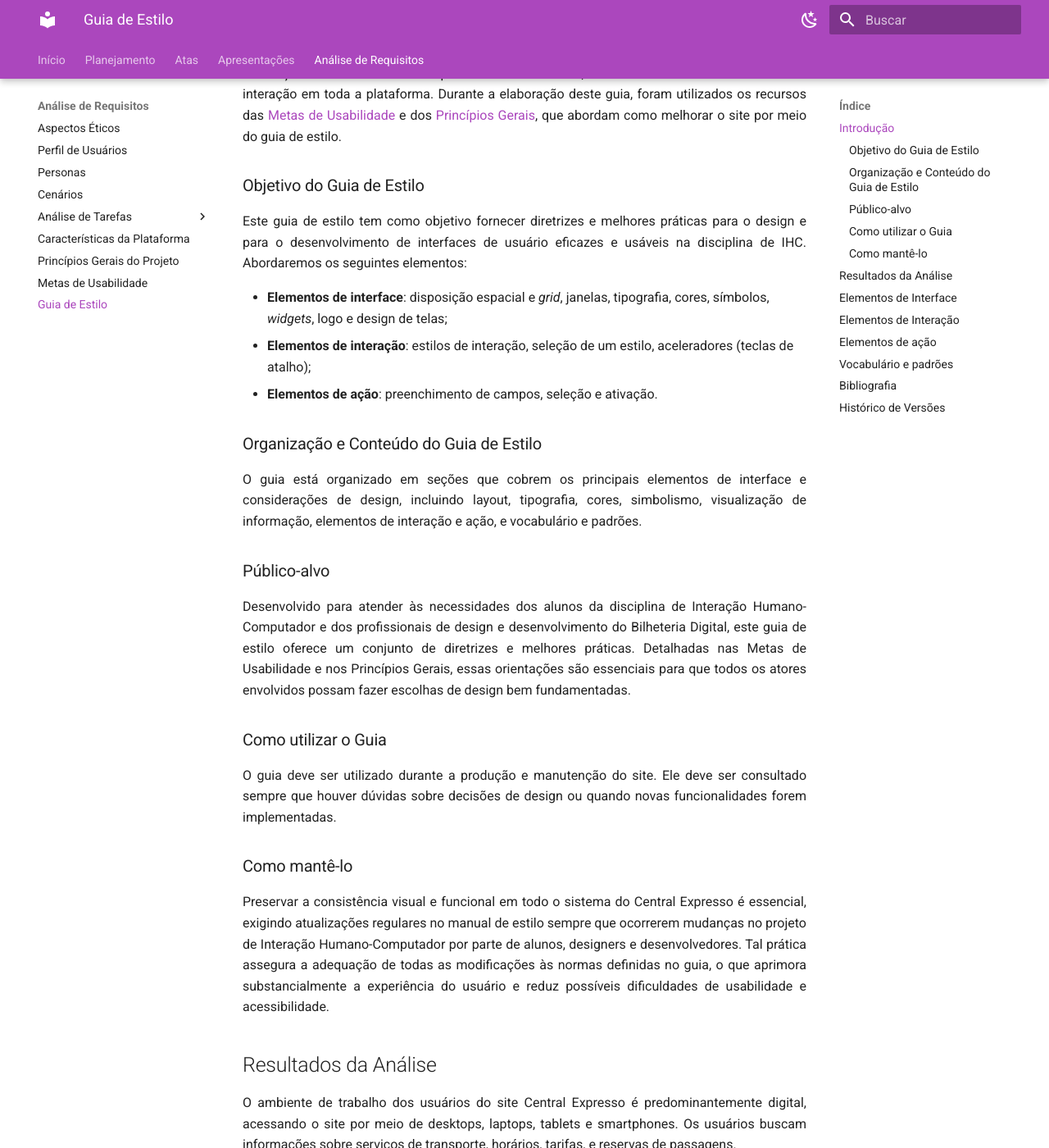
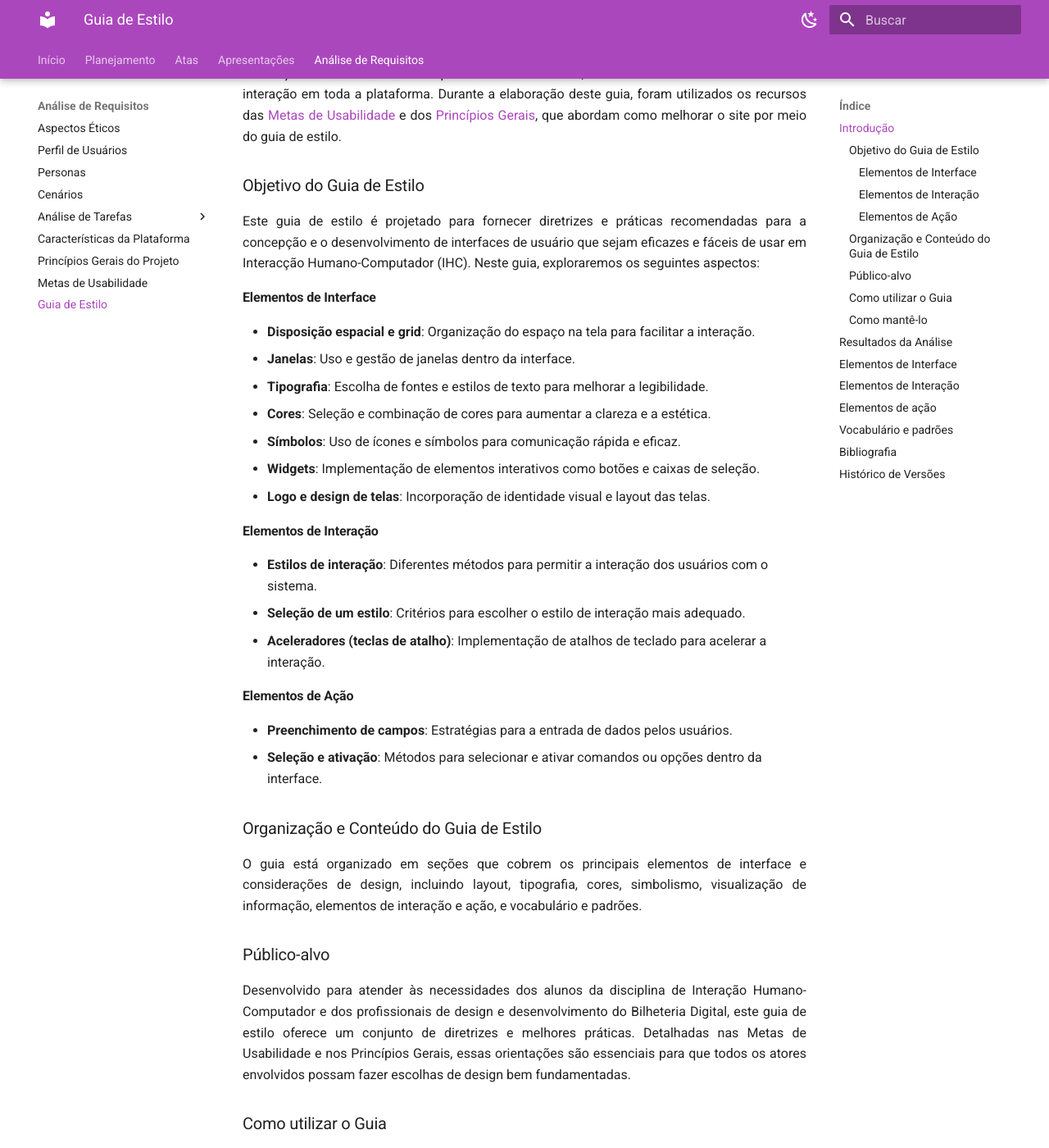
Before and after one commit to Interacao-Humano-Computador/2024.1-Grupo08, an MkDocs documentation site: the page built from docs/requisitos/guia_estilo.md, in a window 1280 px wide and 1400 px high, scrolled down 437 px. Shown: the whole window at 82% size. Built offline with MkDocs 1.6.1 and Material for MkDocs 9.7.7, drawn with Linux system fonts in a browser that asks for light colours.

Commit message:
feedback

```diff
--- a/docs/requisitos/guia_estilo.md
+++ b/docs/requisitos/guia_estilo.md
@@ -6,11 +6,25 @@ A criação de um guia de estilo eficaz é vital para direcionar o desenvolvimen
 
 ### Objetivo do Guia de Estilo
 
-Este guia de estilo tem como objetivo fornecer diretrizes e melhores práticas para o design e para o desenvolvimento de interfaces de usuário eficazes e usáveis na disciplina de IHC. Abordaremos os seguintes elementos:
+Este guia de estilo é projetado para fornecer diretrizes e práticas recomendadas para a concepção e o desenvolvimento de interfaces de usuário que sejam eficazes e fáceis de usar em Interacção Humano-Computador (IHC). Neste guia, exploraremos os seguintes aspectos:
 
-- **Elementos de interface**: disposição espacial e _grid_, janelas, tipografia, cores, símbolos, _widgets_, logo e design de telas;
-- **Elementos de interação**: estilos de interação, seleção de um estilo, aceleradores (teclas de atalho);
-- **Elementos de ação**: preenchimento de campos, seleção e ativação.
+#### Elementos de Interface
+- **Disposição espacial e grid**: Organização do espaço na tela para facilitar a interação.
+- **Janelas**: Uso e gestão de janelas dentro da interface.
+- **Tipografia**: Escolha de fontes e estilos de texto para melhorar a legibilidade.
+- **Cores**: Seleção e combinação de cores para aumentar a clareza e a estética.
+- **Símbolos**: Uso de ícones e símbolos para comunicação rápida e eficaz.
+- **Widgets**: Implementação de elementos interativos como botões e caixas de seleção.
+- **Logo e design de telas**: Incorporação de identidade visual e layout das telas.
+
+#### Elementos de Interação
+- **Estilos de interação**: Diferentes métodos para permitir a interação dos usuários com o sistema.
+- **Seleção de um estilo**: Critérios para escolher o estilo de interação mais adequado.
+- **Aceleradores (teclas de atalho)**: Implementação de atalhos de teclado para acelerar a interação.
+
+#### Elementos de Ação
+- **Preenchimento de campos**: Estratégias para a entrada de dados pelos usuários.
+- **Seleção e ativação**: Métodos para selecionar e ativar comandos ou opções dentro da interface.
 
 ### Organização e Conteúdo do Guia de Estilo
 
```
